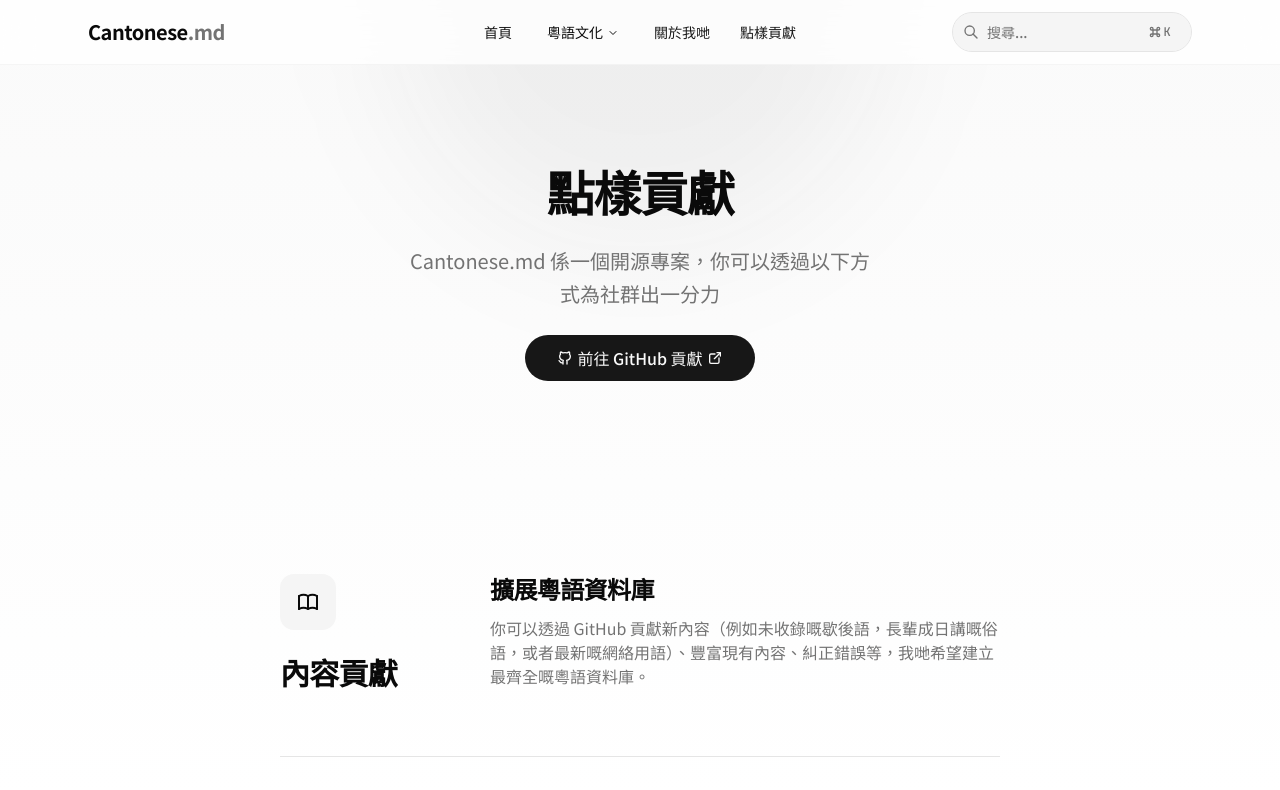
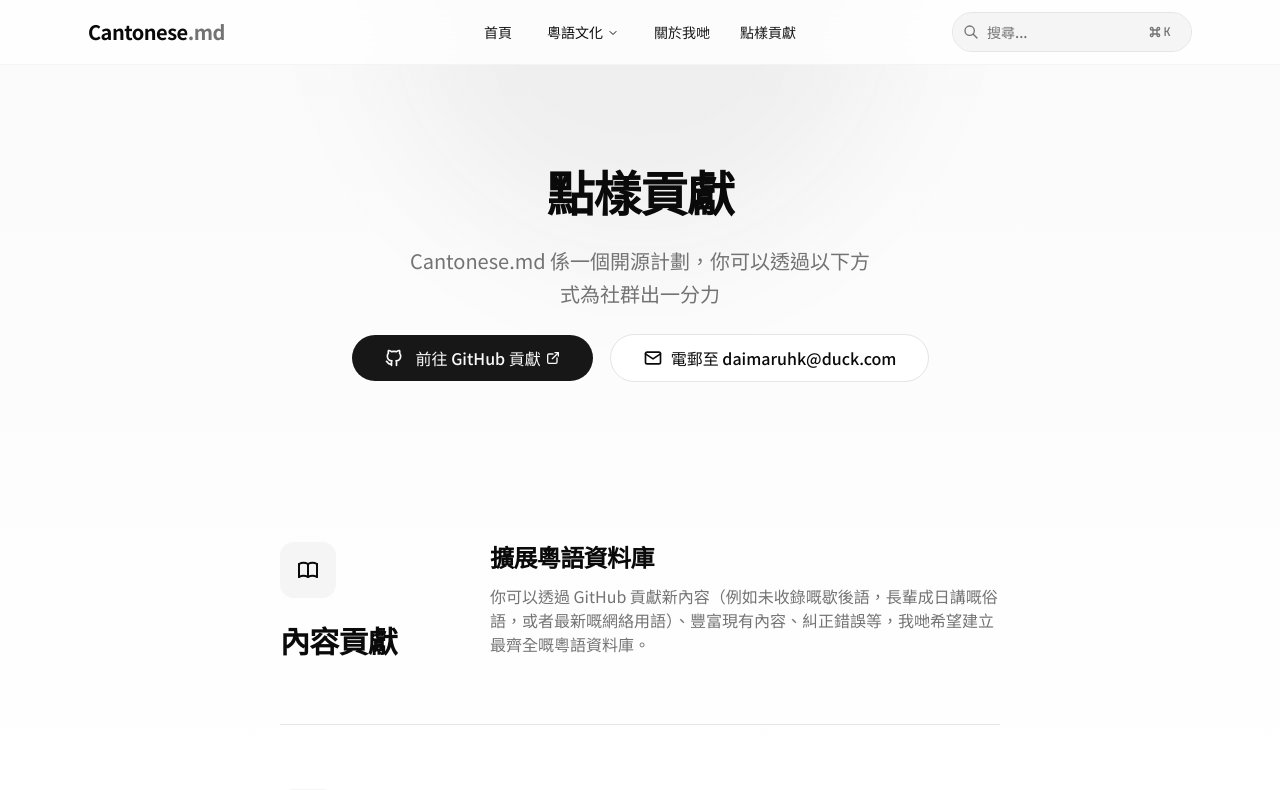
Before and after one commit to daimaruhk/Cantonese.md, a Next.js app: page /contribute in a window 1280 px wide. Shown: the top 790 px of the page. Built offline with nearby package versions, Linux system fonts and the light colour scheme.

Commit message:
style: adjust layout spacing and refine wordings

```diff
--- a/src/components/Section.tsx
+++ b/src/components/Section.tsx
@@ -20,7 +20,7 @@ export const Section = ({
   const isHeaderVisible = title || subtitle || actionButton;
   return (
     <Container
-      className={cn('py-16 first:pt-0 last:pb-0 md:py-20 lg:py-24', className)}
+      className={cn('py-12 first:pt-0 last:pb-0 md:py-16 lg:py-20', className)}
     >
       {isHeaderVisible && (
         <div className="relative mb-8 flex flex-col items-center gap-3">
--- a/src/pages/about-us.tsx
+++ b/src/pages/about-us.tsx
@@ -21,7 +21,7 @@ const mission = [
     title: '擁抱開源',
     subtitle: '共同建立社群知識庫',
     description:
-      '呢個計劃係完全開源嘅。無論你係熟悉粵語嘅母語者、文化研究者，還是純粹對粵語充滿熱情嘅朋友，我哋都非常歡迎你伸出援手。透過貢獻新詞彙、糾正錯誤、或者改善網站功能，你都可以為保育粵語出一分力。',
+      '呢個計劃係完全開源嘅。無論你係粵語母語者、文化研究者、還是純粹對粵語充滿熱情嘅朋友，我哋都非常歡迎你伸出援手。透過貢獻新詞彙、糾正錯誤、或者改善網站功能，你都可以為保育粵語出一分力。',
   },
   {
     icon: <IconCpu />,
--- a/src/pages/contribute.tsx
+++ b/src/pages/contribute.tsx
@@ -4,6 +4,7 @@ import {
   IconPalette,
   IconSparkles,
   IconBrandGithub,
+  IconMail,
 } from '@tabler/icons-react';
 import { Button } from '@/components/ui/Button';
 import { Icon } from '@/components/ui/Icon';
@@ -54,16 +55,27 @@ export default function ContributePage() {
         <Backdrop />
         <Typography variant="h1">點樣貢獻</Typography>
         <Typography variant="lead">
-          Cantonese.md 係一個開源專案，你可以透過以下方式為社群出一分力
+          Cantonese.md 係一個開源計劃，你可以透過以下方式為社群出一分力
         </Typography>
+        <div className="flex flex-col gap-4 md:flex-row">
           <Button
             size="xl"
             render={<Link href={getGithubHomepageUrl()} />}
             nativeButton={false}
           >
-          <IconBrandGithub />
+            <IconBrandGithub className="mr-2 size-5" />
             前往 GitHub 貢獻
           </Button>
+          <Button
+            size="xl"
+            variant="outline"
+            render={<Link href="mailto:daimaruhk@duck.com" />}
+            nativeButton={false}
+          >
+            <IconMail className="mr-2 size-5" />
+            電郵至 daimaruhk@duck.com
+          </Button>
+        </div>
       </Section>
 
       <Section className="flex max-w-3xl flex-col gap-16">
```
Lines whose indentation alone changed are shown as unchanged.
